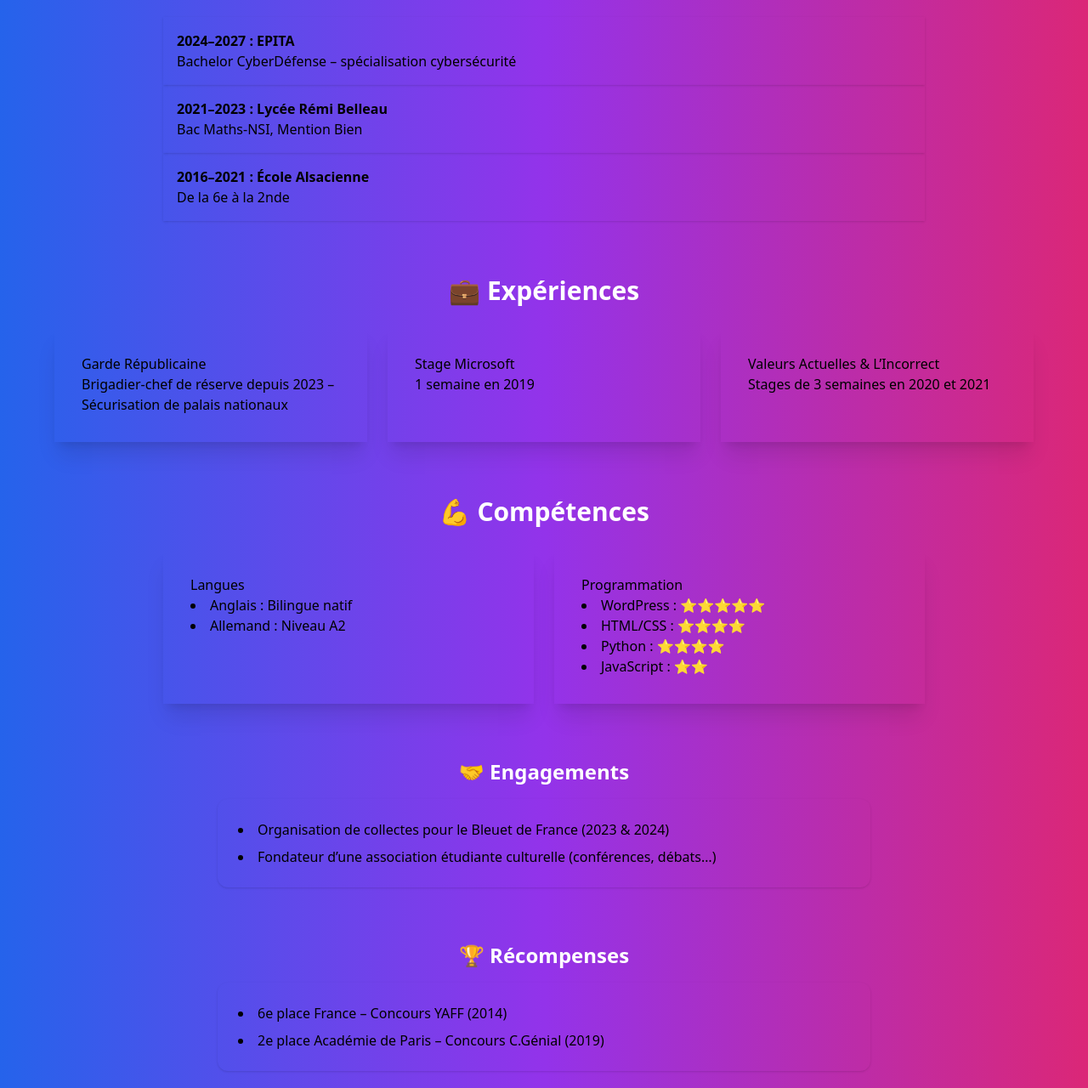
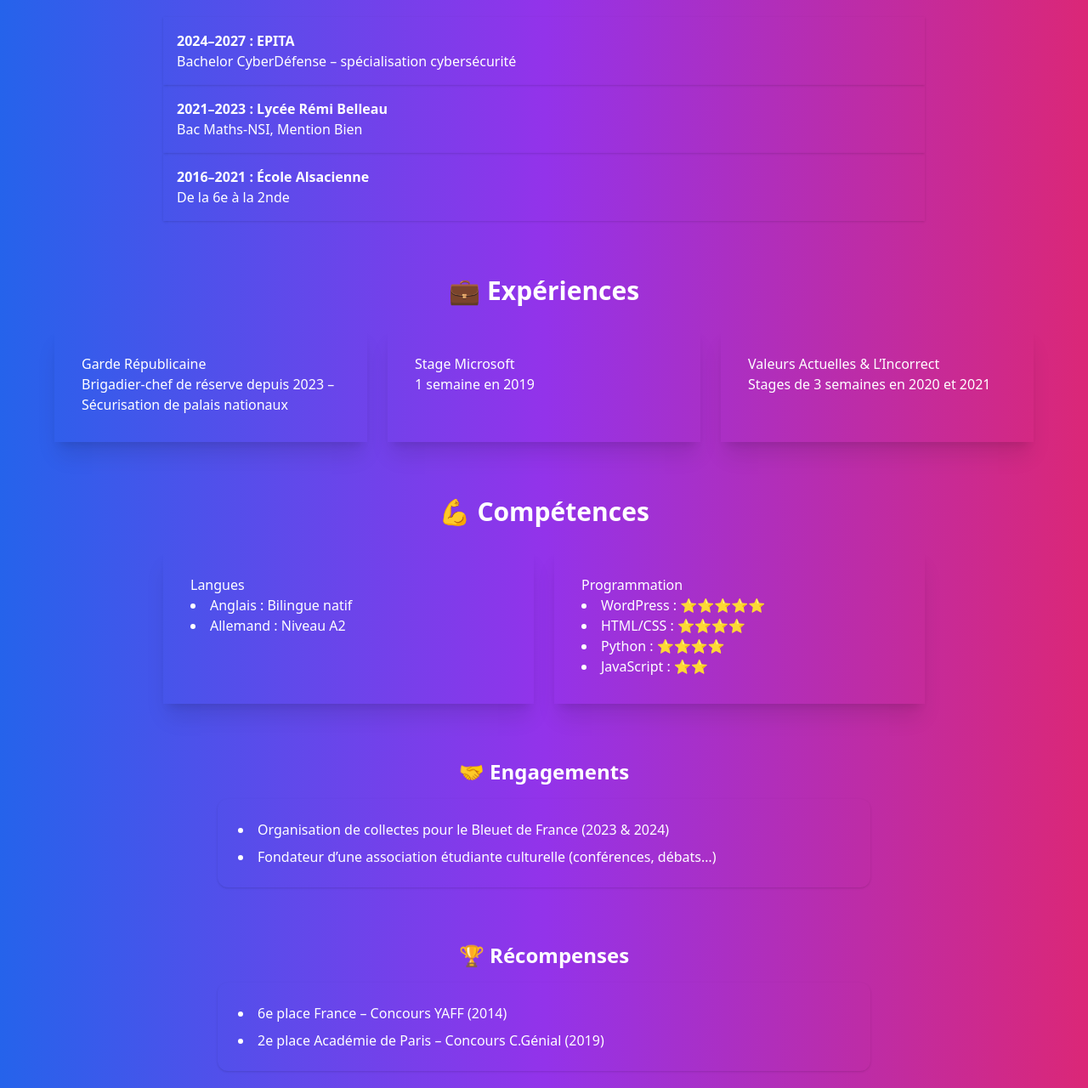
Before and after one commit to elig-45/tp-site, a website built with Vite: page index.html in a window 1280 px wide. Shown: the part 400-1680 px from the top of the page at 85% size. Built offline with nearby package versions, Linux system fonts and the light colour scheme.

Commit message:
Ajout de styles pour un défilement fluide et mise à jour des couleurs de texte pour une meilleure lisibilité dans les sections Formation, Expériences, Compétences, Engagements, Récompenses et Intérêts.

```diff
--- a/index.html
+++ b/index.html
@@ -6,6 +6,11 @@
     <title>ELI GOLDSZTEJN - CV Interactif</title>
     <script src="https://cdn.tailwindcss.com"></script>
     <link href="https://cdn.jsdelivr.net/npm/daisyui@5.0.35/dist/full.css" rel="stylesheet" type="text/css" />
+    <style>
+      html {
+        scroll-behavior: smooth;
+      }
+    </style>
   </head>
   <body class="bg-gradient-to-r from-blue-600 via-purple-600 to-pink-600 text-white min-h-screen flex flex-col">
     <!-- NAVIGATION -->
@@ -37,21 +42,21 @@
         <div class="timeline timeline-vertical timeline-snap-icon max-w-4xl mx-auto">
           <div class="timeline-item">
             <div class="timeline-middle bg-yellow-400"></div>
-            <div class="timeline-end bg-base-100 text-black rounded-box shadow p-4">
+            <div class="timeline-end bg-base-100 text-white rounded-box shadow p-4">
               <h3 class="font-bold">2024–2027 : EPITA</h3>
               <p>Bachelor CyberDéfense – spécialisation cybersécurité</p>
             </div>
           </div>
           <div class="timeline-item">
             <div class="timeline-middle bg-yellow-400"></div>
-            <div class="timeline-end bg-base-100 text-black rounded-box shadow p-4">
+            <div class="timeline-end bg-base-100 text-white rounded-box shadow p-4">
               <h3 class="font-bold">2021–2023 : Lycée Rémi Belleau</h3>
               <p>Bac Maths-NSI, Mention Bien</p>
             </div>
           </div>
           <div class="timeline-item">
             <div class="timeline-middle bg-yellow-400"></div>
-            <div class="timeline-end bg-base-100 text-black rounded-box shadow p-4">
+            <div class="timeline-end bg-base-100 text-white rounded-box shadow p-4">
               <h3 class="font-bold">2016–2021 : École Alsacienne</h3>
               <p>De la 6e à la 2nde</p>
             </div>
@@ -63,19 +68,19 @@
       <section id="experiences" class="text-white">
         <h2 class="text-3xl font-bold mb-6 text-center">💼 Expériences</h2>
         <div class="grid grid-cols-1 md:grid-cols-3 gap-6 max-w-6xl mx-auto">
-          <div class="card bg-base-100 text-black shadow-xl">
+          <div class="card bg-base-100 text-white shadow-xl">
             <div class="card-body">
               <h3 class="card-title">Garde Républicaine</h3>
               <p>Brigadier-chef de réserve depuis 2023 – Sécurisation de palais nationaux</p>
             </div>
           </div>
-          <div class="card bg-base-100 text-black shadow-xl">
+          <div class="card bg-base-100 text-white shadow-xl">
             <div class="card-body">
               <h3 class="card-title">Stage Microsoft</h3>
               <p>1 semaine en 2019</p>
             </div>
           </div>
-          <div class="card bg-base-100 text-black shadow-xl">
+          <div class="card bg-base-100 text-white shadow-xl">
             <div class="card-body">
               <h3 class="card-title">Valeurs Actuelles & L’Incorrect</h3>
               <p>Stages de 3 semaines en 2020 et 2021</p>
@@ -88,7 +93,7 @@
       <section id="competences" class="text-white">
         <h2 class="text-3xl font-bold mb-6 text-center">💪 Compétences</h2>
         <div class="grid grid-cols-1 md:grid-cols-2 gap-6 max-w-4xl mx-auto">
-          <div class="card bg-base-100 text-black shadow-xl">
+          <div class="card bg-base-100 text-white shadow-xl">
             <div class="card-body">
               <h3 class="card-title">Langues</h3>
               <ul class="list-disc list-inside">
@@ -97,7 +102,7 @@
               </ul>
             </div>
           </div>
-          <div class="card bg-base-100 text-black shadow-xl">
+          <div class="card bg-base-100 text-white shadow-xl">
             <div class="card-body">
               <h3 class="card-title">Programmation</h3>
               <ul class="list-disc list-inside">
@@ -114,7 +119,7 @@
       <!-- ENGAGEMENTS -->
       <section id="engagements" class="text-white">
         <h2 class="text-2xl font-bold text-center mb-4">🤝 Engagements</h2>
-        <div class="max-w-3xl mx-auto bg-base-100 text-black p-6 rounded-xl shadow">
+        <div class="max-w-3xl mx-auto bg-base-100 text-white p-6 rounded-xl shadow">
           <ul class="list-disc list-inside space-y-2">
             <li>Organisation de collectes pour le Bleuet de France (2023 & 2024)</li>
             <li>Fondateur d’une association étudiante culturelle (conférences, débats…)</li>
@@ -125,7 +130,7 @@
       <!-- RÉCOMPENSES -->
       <section id="recompenses" class="text-white">
         <h2 class="text-2xl font-bold text-center mb-4">🏆 Récompenses</h2>
-        <div class="max-w-3xl mx-auto bg-base-100 text-black p-6 rounded-xl shadow">
+        <div class="max-w-3xl mx-auto bg-base-100 text-white p-6 rounded-xl shadow">
           <ul class="list-disc list-inside space-y-2">
             <li>6e place France – Concours YAFF (2014)</li>
             <li>2e place Académie de Paris – Concours C.Génial (2019)</li>
@@ -136,7 +141,7 @@
       <!-- INTÉRÊTS -->
       <section id="interets" class="text-white">
         <h2 class="text-2xl font-bold text-center mb-4">🎯 Centres d’intérêt</h2>
-        <div class="max-w-3xl mx-auto bg-base-100 text-black p-6 rounded-xl shadow">
+        <div class="max-w-3xl mx-auto bg-base-100 text-white p-6 rounded-xl shadow">
           <ul class="flex flex-wrap gap-4 justify-center text-lg">
             <li>Ski ⛷</li>
             <li>Histoire 📚</li>
```
